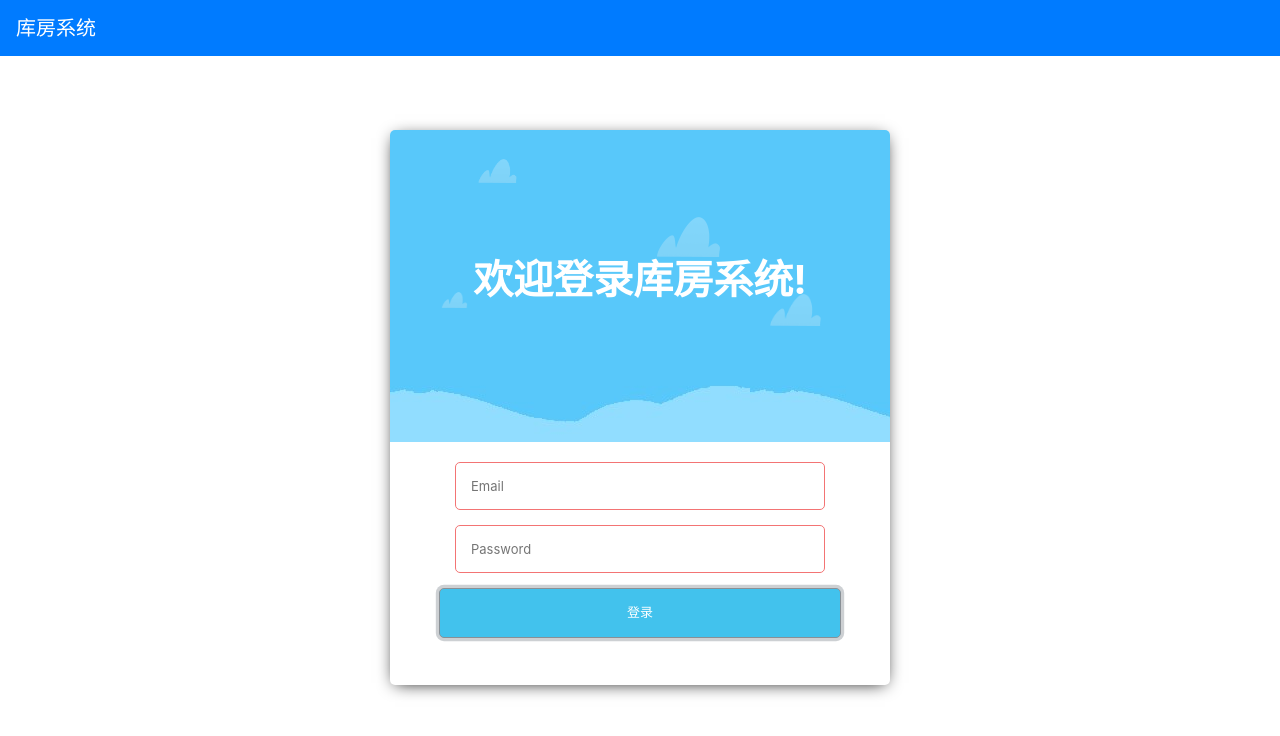
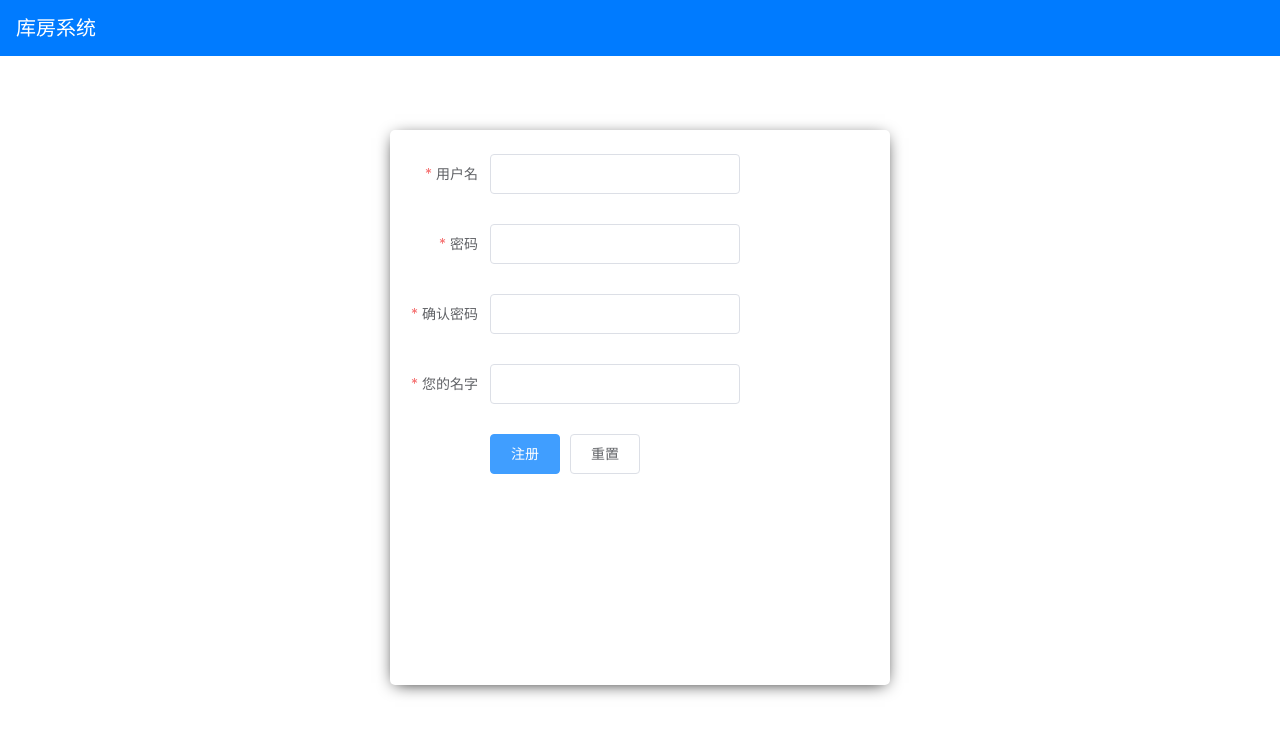
Before and after one commit to dndark/stock_website, a Vue app in the folder stock_website/client/: page /register in a window 1280 px wide. Before the commit this address led to /login. Shown: the top 736 px of the page. Built offline with nearby package versions, Linux system fonts and the light colour scheme.

Commit message:
add register page

```diff
--- a/stock_website/client/package.json
+++ b/stock_website/client/package.json
@@ -13,9 +13,11 @@
     "axios": "^0.19.0",
     "bootstrap": "^4.3.1",
     "bootstrap-vue": "^2.0.0-rc.15",
+    "element-ui": "^2.11.1",
     "file-saver": "^2.0.1",
     "jquery": "^3.4.1",
     "js-md5": "^0.7.3",
+    "node-sass": "^4.12.0",
     "vue": "^2.5.2",
     "vue-datepicker": "^1.3.0",
     "vue-datepicker-local": "^1.0.19",
--- a/stock_website/client/src/components/Common.vue
+++ b/stock_website/client/src/components/Common.vue
@@ -7,7 +7,7 @@ export default {
     data(){
         return{
             // site: 'http://localhost:5000/',
-            // site:"/api/",
+            // site:"/api",
             site:'',
 
             dismissSecs: 3,
--- a/stock_website/client/src/components/FirstPage.vue
+++ b/stock_website/client/src/components/FirstPage.vue
@@ -17,8 +17,8 @@ export default {
     checkLogin(){
       //检查是否存在session
       //cookie操作方法在源码里有或者参考网上的即可
-      if(!this.getCookie('session')){
-        //如果没有登录状态则跳转到登录页
+      if(!this.getCookie('session') && window.location.pathname != "/register"){
+        //如果没有登录状态则跳转到登录
         this.$router.push('/login');
       }
     }
--- a/stock_website/client/src/components/Login.vue
+++ b/stock_website/client/src/components/Login.vue
@@ -15,6 +15,8 @@
         <input type="text" placeholder="Email" :class="'log-input' + (account==''?' log-input-empty':'')" v-model="account"><input type="password" placeholder="Password" :class="'log-input' + (password==''?' log-input-empty':'')"  v-model="password">
         <!-- <a href="javascript:;" class="log-btn" @click="login">登录 </a> -->
         <b-button ref='submit' size="lg" class="log-btn" v-on:keyup.enter="login()" @click="login()" >登录</b-button>
+        <a href="" @click="register()">注册</a>
+
     </div>
     <!-- <Loading v-if="isLoging" marginTop="-30%"></Loading> -->
 </div>
@@ -41,6 +43,9 @@ export default {
   		if(this.account!='' && this.password!=''){
   			this.toLogin();
   		}
+    },
+    register(){
+      this.$router.push('/register');
     },
     thisFocus(){
       $('#log-btn').focus();
--- a/stock_website/client/src/components/Navbar.vue
+++ b/stock_website/client/src/components/Navbar.vue
@@ -1,7 +1,7 @@
 <template>
 <div>
   <b-navbar toggleable="lg" type="dark" variant="primary" >
-    <b-navbar-brand disabled>库房系统</b-navbar-brand>
+    <b-navbar-brand href="/">库房系统</b-navbar-brand>
 
     <!-- <b-navbar-toggle target="nav_collapse" /> -->
 
--- /dev/null
+++ b/stock_website/client/src/components/Register.vue
@@ -0,0 +1,143 @@
+//register组件
+
+<template>
+
+<div class="register" id="register">
+<br>
+ <el-form :model="ruleForm" :rules="rules" ref="ruleForm" label-width="100px" class="demo-ruleForm">
+  <el-form-item label="用户名" prop="username" >
+   <el-input v-model="ruleForm.username" style="width:250px"></el-input>
+  </el-form-item>
+  <el-form-item label="密码" prop="pass">
+   <el-input type="password" v-model="ruleForm.pass" auto-complete="off" style="width:250px"></el-input>
+  </el-form-item>
+
+  <el-form-item label="确认密码" prop="checkPass">
+   <el-input type="password" v-model="ruleForm.checkPass" auto-complete="off" style="width:250px"></el-input>
+  </el-form-item>
+
+  <el-form-item label="您的名字" prop="name">
+   <el-input  v-model="ruleForm.name" auto-complete="off" style="width:250px"></el-input>
+  </el-form-item>
+  <el-form-item>
+
+   <el-button type="primary" @click="submitForm('ruleForm')">注册</el-button>
+   <el-button @click="resetForm('ruleForm')">重置</el-button>
+  </el-form-item>
+ </el-form>
+
+</div>
+</template>
+
+<script>
+
+import common from '@/components/Common'
+
+import axios from 'axios'
+function sleep(ms) {
+  return new Promise(resolve => setTimeout(resolve, ms))
+}
+
+export default {
+ data() {
+  var validatePass = (rule, value, callback) => {
+   if (value === '') {
+    callback(new Error('请输入密码'));
+   } else {
+    if (this.ruleForm.checkPass !== '') {
+     this.$refs.ruleForm.validateField('checkPass');
+    }
+    callback();
+   }
+
+  };
+  var validatePass2 = (rule, value, callback) => {
+   if (value === '') {
+    callback(new Error('请再次输入密码'));
+   } else if (value !== this.ruleForm.pass) {
+    callback(new Error('两次输入密码不一致!'));
+   } else {
+    callback();
+   }
+  };
+
+  return {
+   activeName: 'second',
+   ruleForm: {
+    name: '',
+    username: '',
+    pass: '',
+    checkPass: '',
+   },
+   rules: {
+    name: [
+    { required: true, min: 2, max: 5, message: '长度在 2 到 5 个字符', trigger: 'blur' }
+    ],
+    username: [
+     { required: true, message: '请输入您的用户名', trigger: 'blur' },
+     { min: 2, max: 5, message: '长度在 2 到 5 个字符', trigger: 'blur' }
+    ],
+    pass: [
+     { required: true, validator: validatePass, trigger: 'blur' }
+    ],
+    checkPass: [
+     { required: true, validator: validatePass2, trigger: 'blur' }
+    ],
+   }
+  };
+ },
+
+ methods: {
+  submitForm(formName) {
+   this.$refs[formName].validate((valid) => {
+    if (valid) {
+        // sleep 1000 sec, than change page
+
+        var self = this;
+        (async function() {
+
+            let payload = {"username":self.ruleForm.username, "password":self.ruleForm.pass, "name":self.ruleForm.name}
+            let path = self.site+'/Register'
+            axios.post(path, payload)
+            .then((res) => {
+                if (res.data.register_status == true){
+                    self.$message({
+                        type: 'success',
+                        message: '注册成功',
+                        duration: 800
+                    });
+                    sleep(1000)
+                    self.$router.push('/login');
+                }
+                else{
+                    self.$message({
+                        type: 'fail',
+                        message: res.data.message,
+                    });
+                }
+            })
+        })()
+
+    } else {
+     console.log('error submit!!');
+     return false;
+    }
+   });
+  },
+  resetForm(formName) {
+   this.$refs[formName].resetFields();
+  }
+ },
+  mixins: [common],
+}
+
+</script>
+
+<style scoped>
+.register{position: fixed; overflow: hidden;left: 50%; margin-left: -250px; top:60%; margin-top: -350px; width: 500px; min-height: 555px; z-index: 10; right: 140px; background: #fff;-webkit-border-radius: 5px;
+-moz-border-radius: 5px;
+-ms-border-radius: 5px;
+-o-border-radius: 5px;
+border-radius: 5px; -webkit-box-shadow:  0px 3px 16px -5px #070707; box-shadow:  0px 3px 16px -5px #070707}
+
+</style>
--- a/stock_website/client/src/router/index.js
+++ b/stock_website/client/src/router/index.js
@@ -7,6 +7,11 @@ const router = new Router({
     path: '/login',
     name: 'login',
     component: resolve  => require(["@/components/Login"],resolve)
+  },
+  {
+    path: '/register',
+    name: 'Register',
+    component:  resolve => require(["@/components/Register"],resolve)
   },
   {
     path: '/stockOverDue',
```
Also changed, not shown: stock_website/client/config/index.js (+8 -8 lines), stock_website/client/src/main.js (+6 -1 lines), 2 other files (tests, documents, lock files or other folders).
